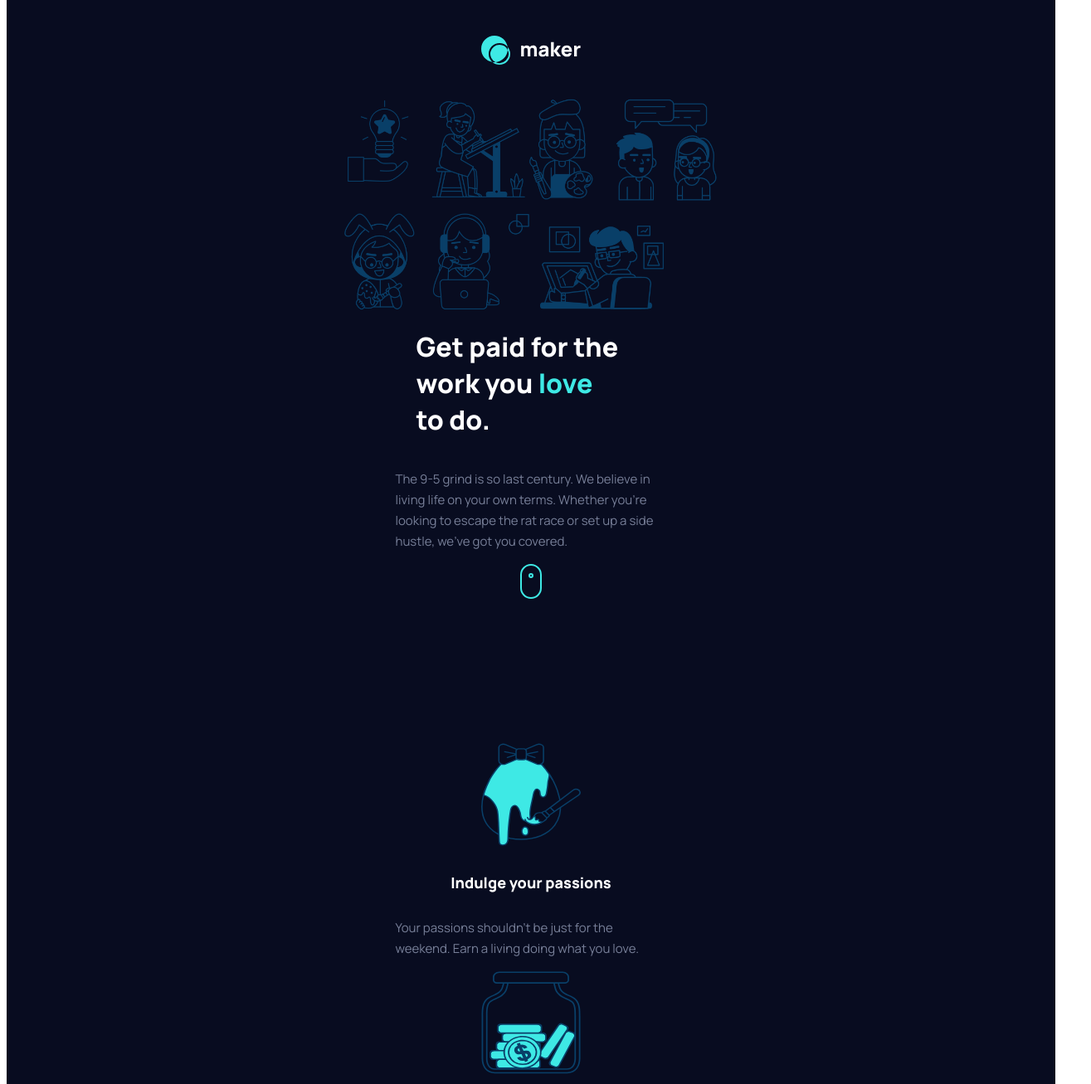
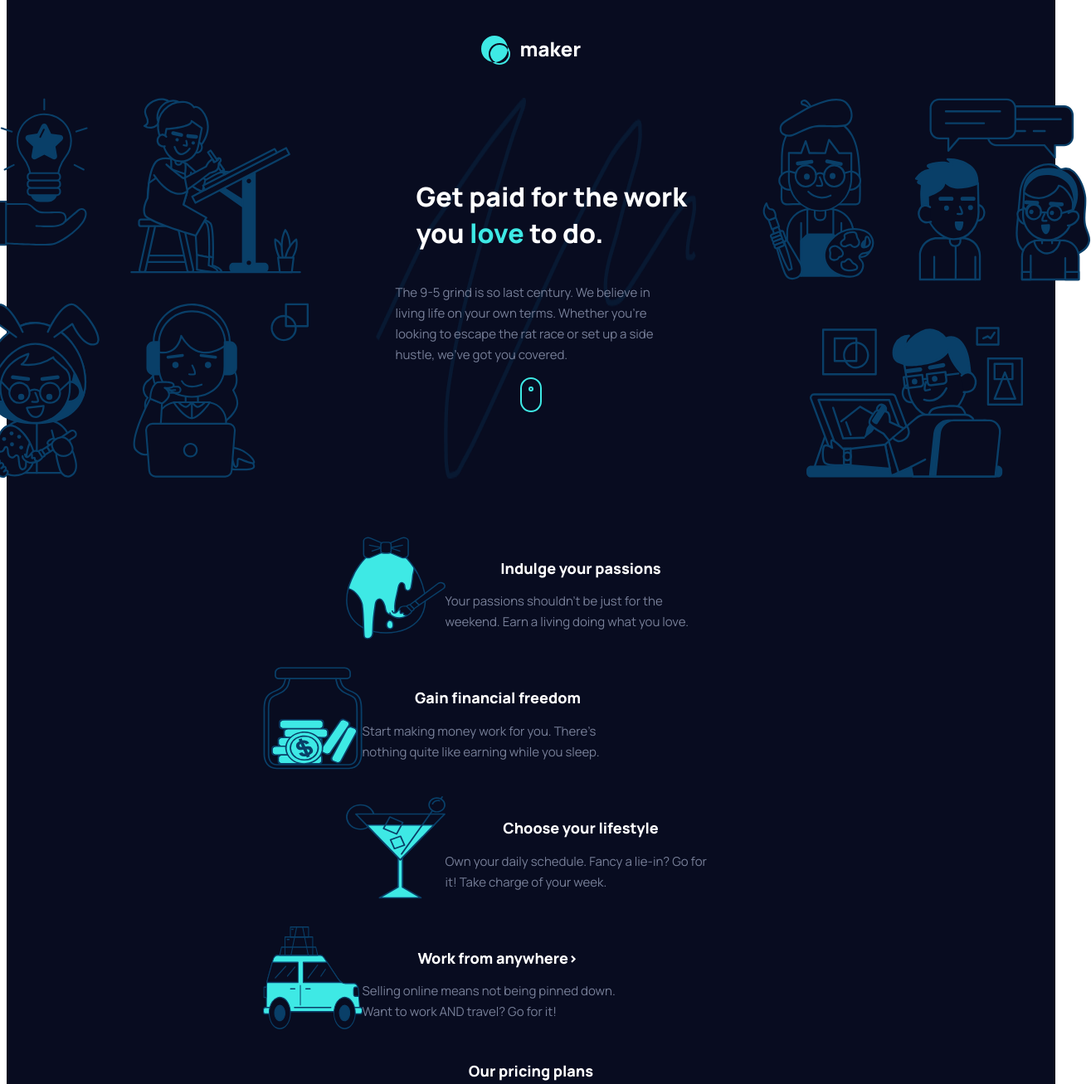
Before and after one commit to AnanoMakharashvili/Maker-pre-launch-landing-page, a plain HTML site: page index.html in a window 1280 px wide. Shown: the part 33-1340 px from the top of the page at 83% size, 1315 px wide, since content can reach past the window. Drawn offline with Linux system fonts and the light colour scheme.

Commit message:
working on tablet version

```diff
--- a/index.html
+++ b/index.html
@@ -15,9 +15,23 @@
           rel="illustration-hero-mobile"
           class="hero-style"
         />
+        <div class="illustration-tablet-style">
+          <img
+            src="assets/illustration-hero-left.svg"
+            rel="illustration-hero-left"
+            class="hero-desktop-left-style"
+          />
+          <img src="assets/Path 2.png" rel="line" class="line-style" />
+          <img
+            src="assets/illustration-hero-right.svg"
+            rel="illustration-hero-right"
+            class="hero-desktop-right-style"
+          />
+        </div>
+        <div class="get-paid-for-style">
           <h1 class="get-paid-style">
-          Get paid for the <br />work you <span class="love-style">love</span>
-          <br />to do.
+            Get paid for the work you <span class="love-style">love</span>
+            to do.
           </h1>
           <p class="paragraphe-style">
             The 9-5 grind is so last century. We believe in living life on your
@@ -31,58 +45,78 @@
           />
         </div>
         <div class="second-container-style">
+          <div class="illustration-one-style">
             <img
               src="assets/illustration-passions.svg"
               rel="illustration-passions"
               class="illustration-style"
             />
+            <div>
               <h2 class="small-title">Indulge your passions</h2>
               <p class="paragraphe-style">
-          Your passions shouldn't be just for the weekend. Earn a living doing
-          what you love.
+                Your passions shouldn't be just for the weekend. Earn a living
+                doing what you love.
               </p>
+            </div>
+          </div>
+          <div class="illustration-two-style">
             <img
               src="assets/illustration-financial-freedom.svg"
               rel="illustration-financial-freedom"
               class="illustration-style"
             />
+            <div>
               <h2 class="small-title">Gain financial freedom</h2>
               <p class="paragraphe-style">
-          Start making money work for you. There’s nothing quite like earning
-          while you sleep.
+                Start making money work for you. There’s nothing quite like
+                earning while you sleep.
               </p>
+            </div>
+          </div>
+          <div class="illustration-one-style">
             <img
               src="assets/illustration-lifestyle.svg"
               rel="illustration-lifestyle"
               class="illustration-style"
             />
+            <div>
               <h2 class="small-title">Choose your lifestyle</h2>
               <p class="paragraphe-style">
-          Own your daily schedule. Fancy a lie-in? Go for it! Take charge of
-          your week.
+                Own your daily schedule. Fancy a lie-in? Go for it! Take charge
+                of your week.
               </p>
+            </div>
+          </div>
+          <div class="illustration-two-style">
             <img
               src="assets/illustration-work-anywhere.svg"
               rel="illustration-work-anywhere"
               class="illustration-style"
             />
+            <div>
               <h2 class="small-title">Work from anywhere></h2>
               <p class="paragraphe-style">
-          Selling online means not being pinned down. Want to work AND travel?
-          Go for it!
+                Selling online means not being pinned down. Want to work AND
+                travel? Go for it!
               </p>
+            </div>
+          </div>
         </div>
         <h2 class="small-title">Our pricing plans</h2>
         <p class="paragraphe-style">
           We only make money when our creators make money. Our plans are always
           affordable, and it’s completely free to get started.
         </p>
-      <img src="assets/icon-free.svg" rel="icon-free" class="icon-free-style" />
+        <img
+          src="assets/icon-free.svg"
+          rel="icon-free"
+          class="icon-free-style"
+        />
         <div class="third-container-style">
           <h3 class="dip-style">Dip your toe</h3>
           <p class="paragraphe-style">
-          Just getting started? No problem at all! Our free plan will take you a
-          long way.
+            Just getting started? No problem at all! Our free plan will take you
+            a long way.
           </p>
           <h1 class="free-style">Free</h1>
           <div class="check-mark-style">
@@ -98,12 +132,16 @@
             <li class="list-style">10% fee per transaction</li>
           </div>
         </div>
-      <img src="assets/icon-paid.svg" rel="icon-paid" class="icon-free-style" />
+        <img
+          src="assets/icon-paid.svg"
+          rel="icon-paid"
+          class="icon-free-style"
+        />
         <div class="fourth-container-style">
           <h3>Dive right in</h3>
           <p class="paragraphe-style">
-          Ready for the big time? Our paid plan will help you take your business
-          to the next level.
+            Ready for the big time? Our paid plan will help you take your
+            business to the next level.
           </p>
           <div class="check-mark-style">
             <div>
@@ -149,5 +187,6 @@
           <button id="button" class="button-style">Get notified</button>
         </div>
       </div>
+    </div>
   </body>
 </html>
--- a/style.css
+++ b/style.css
@@ -35,6 +35,12 @@
   margin-left: 50px;
 }
 
+.get-paid-for-style {
+  display: flex;
+  flex-direction: column;
+  align-items: center;
+}
+
 .love-style {
   font-family: Manrope;
   font-size: 32px;
@@ -69,6 +75,16 @@
   height: 124px;
 }
 
+.illustration-one-style {
+  display: flex;
+  flex-direction: column;
+  align-items: center;
+}
+.illustration-two-style {
+  display: flex;
+  flex-direction: column;
+  align-items: center;
+}
 .small-title {
   font-family: Manrope;
   font-size: 18px;
@@ -89,7 +105,7 @@
   background-color: #093f68;
   width: 327px;
   margin-left: 15px;
-  padding: 24px;
+  padding: 15px;
   display: flex;
   flex-direction: column;
   height: 459px;
@@ -154,7 +170,7 @@
   background-color: #3ee9e5;
   width: 327px;
   margin-left: 15px;
-  padding: 24px;
+  padding: 15px;
   display: flex;
   flex-direction: column;
   height: 481px;
@@ -191,3 +207,56 @@
   font-size: 15px;
   font-weight: 800;
 }
+
+.hero-desktop-right-style {
+  display: none;
+}
+
+.line-style {
+  display: none;
+}
+
+.hero-desktop-left-style {
+  display: none;
+}
+
+@media (min-width: 768px) {
+  .hero-style {
+    display: none;
+  }
+
+  .hero-desktop-right-style {
+    display: block;
+  }
+
+  .line-style {
+    display: block;
+  }
+
+  .hero-desktop-left-style {
+    display: block;
+  }
+
+  .illustration-tablet-style {
+    display: flex;
+    gap: 80px;
+  }
+
+  .get-paid-for-style {
+    margin-top: -383px;
+  }
+  .paragraphe-style {
+  }
+
+  .second-container-style {
+    gap: 20px;
+  }
+  .illustration-one-style {
+    flex-direction: row;
+  }
+  .illustration-two-style {
+    flex-direction: row;
+    align-self: flex-start;
+    margin-left: -100px;
+  }
+}
```
Also changed, not shown: assets/Path 2.png (added). Lines whose indentation alone changed are shown as unchanged.
